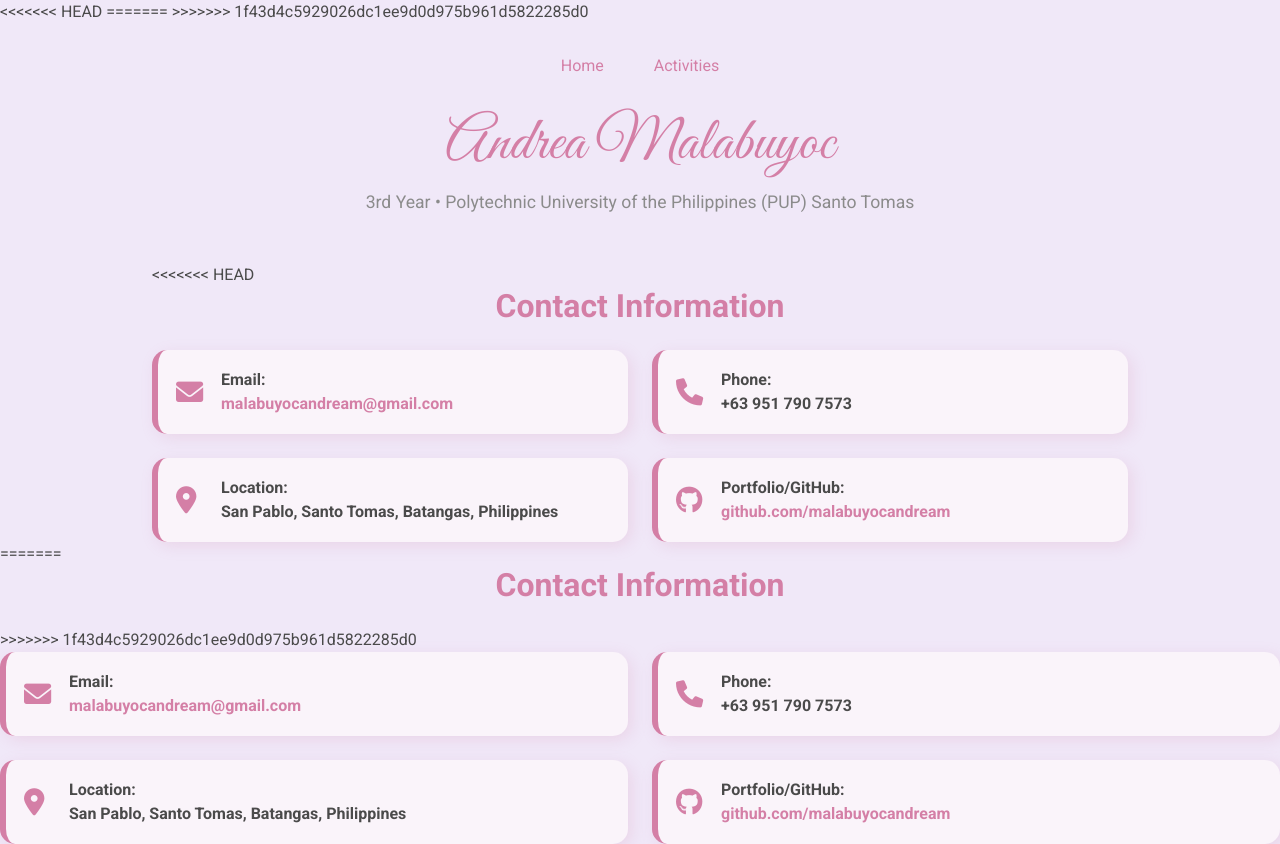
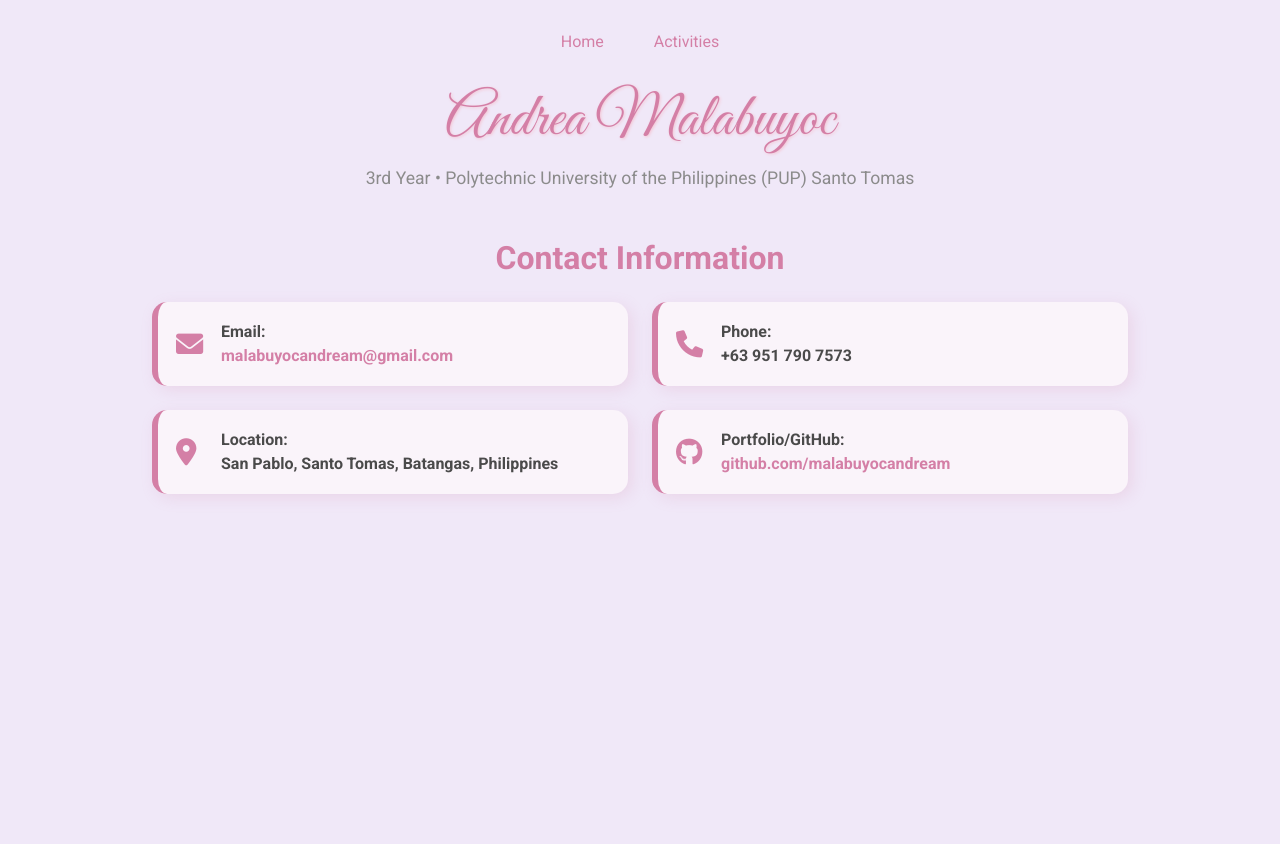
Before and after one commit to malabuyocandream/malabuyocandream.github.io, a plain HTML site: page index.html in a window 1280 px wide. After the commit the page ends 800 px from the top, so only its background shows below. Drawn offline with nearby package versions, Linux system fonts and the light colour scheme.

Commit message:
Update portfolio

```diff
--- a/index.html
+++ b/index.html
@@ -4,20 +4,13 @@
 <head>
     <meta charset="UTF-8">
     <meta name="viewport" content="width=device-width, initial-scale=1">
+    <title>Andrea Malabuyoc | My Portfolio</title>
 
-    <title>Andrea Malabuyoc | My Portfolio</title>
-<<<<<<< HEAD
 
     <link rel="stylesheet" href="https://cdn.jsdelivr.net/npm/bootstrap@5.3.0/dist/css/bootstrap.min.css">
 
     <link href="https://fonts.googleapis.com/css2?family=Great+Vibes&family=Roboto:wght@300;400;700&display=swap"
         rel="stylesheet">
-=======
-
-    <link rel="stylesheet" href="https://cdn.jsdelivr.net/npm/bootstrap@5.3.0/dist/css/bootstrap.min.css">
-
-    <link href="https://fonts.googleapis.com/css2?family=Great+Vibes&family=Roboto:wght@300;400;700&display=swap" rel="stylesheet">
->>>>>>> 1f43d4c5929026dc1ee9d0d975b961d5822285d0
 
     <link rel="stylesheet" href="https://cdnjs.cloudflare.com/ajax/libs/font-awesome/6.0.0/css/all.min.css">
 
@@ -32,6 +25,7 @@
             text-align: center;
             margin: 30px 0;
         }
+
         nav a {
             text-decoration: none;
             color: #d47fa6;
@@ -41,23 +35,16 @@
             border-radius: 10px;
             transition: .3s;
         }
+
         nav a:hover {
-<<<<<<< HEAD
             background: #f6d1d8;
-=======
-            background: #f6d1d8;
->>>>>>> 1f43d4c5929026dc1ee9d0d975b961d5822285d0
         }
 
         header h1 {
             font-family: 'Great Vibes', cursive;
             font-size: 3.8rem;
             color: #d47fa6;
-<<<<<<< HEAD
             text-shadow: 1px 1px 3px #f4c6d4;
-=======
-            text-shadow: 1px 1px 3px #f4c6d4;
->>>>>>> 1f43d4c5929026dc1ee9d0d975b961d5822285d0
         }
 
         header p {
@@ -103,17 +90,13 @@
             color: #d47fa6;
             text-decoration: none;
         }
-<<<<<<< HEAD
 
-=======
->>>>>>> 1f43d4c5929026dc1ee9d0d975b961d5822285d0
         .contact-card a:hover {
             text-decoration: underline;
             color: #a64d82;
         }
 
         @media(max-width:768px) {
-<<<<<<< HEAD
             .contact-card {
                 padding-left: 60px;
             }
@@ -122,10 +105,6 @@
                 margin: 5px;
                 display: inline-block;
             }
-=======
-            .contact-card { padding-left: 60px; }
-            nav a { margin: 5px; display: inline-block; }
->>>>>>> 1f43d4c5929026dc1ee9d0d975b961d5822285d0
         }
     </style>
 </head>
@@ -143,11 +122,7 @@
     </header>
 
     <section class="container" style="max-width:1000px;">
-<<<<<<< HEAD
-
-        <h2 class="text-center mb-4" style="color:#d47fa6; font-weight:bold;">
-            Contact Information
-        </h2>
+        <h2 class="text-center mb-4" style="color:#d47fa6; font-weight:bold;">Contact Information</h2>
 
         <div class="row g-4">
             <div class="col-md-6">
@@ -188,50 +163,5 @@
     <script src="https://cdn.jsdelivr.net/npm/bootstrap@5.3.0/dist/js/bootstrap.bundle.min.js"></script>
 
 </body>
-=======
 
-        <h2 class="text-center mb-4" style="color:#d47fa6; font-weight:bold;">
-            Contact Information
-        </h2>
->>>>>>> 1f43d4c5929026dc1ee9d0d975b961d5822285d0
-
-        <div class="row g-4">
-            <div class="col-md-6">
-                <div class="contact-card">
-                    <i class="fas fa-envelope"></i>
-                    <strong>Email:</strong>
-                    <a href="mailto:malabuyocandream@gmail.com">malabuyocandream@gmail.com</a>
-                </div>
-            </div>
-
-            <div class="col-md-6">
-                <div class="contact-card">
-                    <i class="fas fa-phone"></i>
-                    <strong>Phone:</strong>
-                    <span>+63 951 790 7573</span>
-                </div>
-            </div>
-
-            <div class="col-md-6">
-                <div class="contact-card">
-                    <i class="fas fa-map-marker-alt"></i>
-                    <strong>Location:</strong>
-                    <span>San Pablo, Santo Tomas, Batangas, Philippines</span>
-                </div>
-            </div>
-
-            <div class="col-md-6">
-                <div class="contact-card">
-                    <i class="fab fa-github"></i>
-                    <strong>Portfolio/GitHub:</strong>
-                    <a href="https://github.com/malabuyocandream" target="_blank">github.com/malabuyocandream</a>
-                </div>
-            </div>
-        </div>
-    </section>
-
-
-    <script src="https://cdn.jsdelivr.net/npm/bootstrap@5.3.0/dist/js/bootstrap.bundle.min.js"></script>
-
-</body>
 </html>
```
Also changed, not shown: activities.html (+3 -3 lines).
